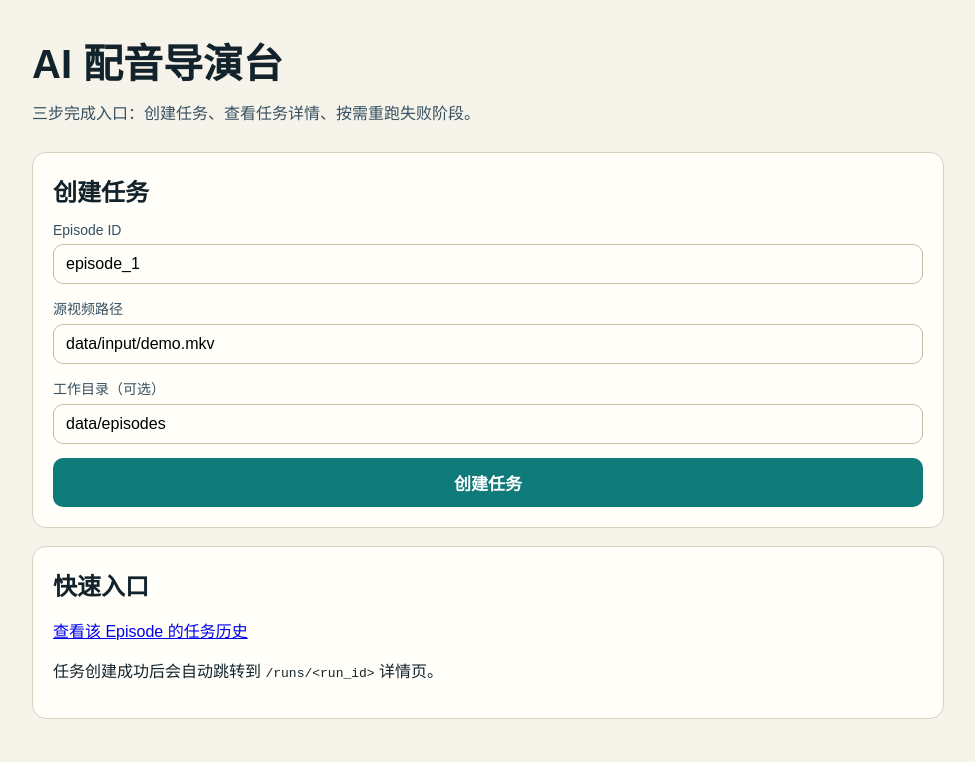
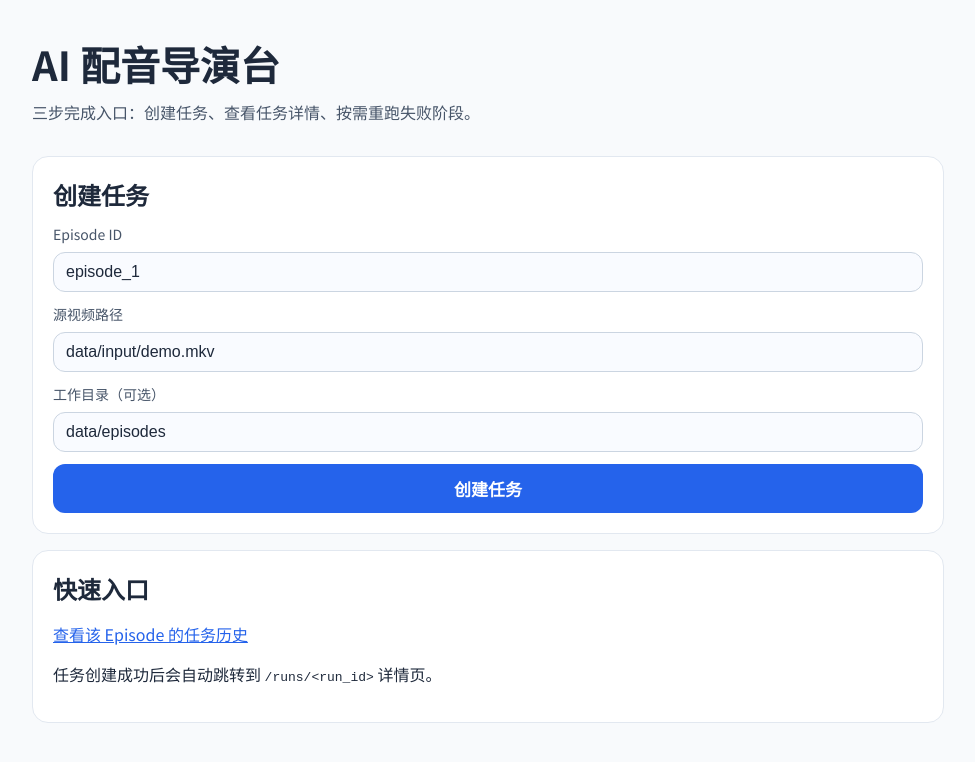
Before and after one commit to qurh/anime-with-her, a Next.js app in the folder apps/web/: page / in a window 1280 px wide. Shown: the top 762 px of the page, without its empty margins (152-1127 px from the left). Built offline with nearby package versions, Linux system fonts and the light colour scheme.

Commit message:
feat(web): add design tokens and typography baseline

```diff
--- a/apps/web/app/globals.css
+++ b/apps/web/app/globals.css
@@ -1,5 +1,40 @@
 :root {
   color-scheme: light;
+
+  --color-bg: #f8fafc;
+  --color-surface: #ffffff;
+  --color-surface-elevated: #f9fbff;
+  --color-border: #e2e8f0;
+  --color-border-strong: #cbd5e1;
+  --color-text: #1e293b;
+  --color-text-muted: #475569;
+  --color-text-subtle: #64748b;
+  --color-primary: #2563eb;
+  --color-primary-hover: #1d4ed8;
+  --color-primary-active: #1e40af;
+  --color-primary-contrast: #ffffff;
+  --color-success: #166534;
+  --color-success-bg: #ecfdf3;
+  --color-warning: #9a3412;
+  --color-warning-bg: #fff7ed;
+  --color-danger: #b91c1c;
+  --color-danger-bg: #fef2f2;
+  --color-info: #1d4ed8;
+  --color-info-bg: #eff6ff;
+
+  --space-4: 4px;
+  --space-8: 8px;
+  --space-12: 12px;
+  --space-16: 16px;
+  --space-24: 24px;
+  --space-32: 32px;
+  --space-40: 40px;
+  --space-48: 48px;
+
+  --radius-sm: 8px;
+  --radius-md: 12px;
+  --radius-lg: 16px;
+  --radius-pill: 999px;
 }
 
 * {
@@ -8,15 +43,27 @@
 
 body {
   margin: 0;
-  font-family: "Microsoft YaHei", "PingFang SC", sans-serif;
-  background: #f6f3ea;
-  color: #13232c;
+  font-family: var(--font-sans-zh), "Noto Sans SC", "PingFang SC", "Microsoft YaHei", sans-serif;
+  background: var(--color-bg);
+  color: var(--color-text);
+}
+
+a {
+  color: var(--color-primary);
+}
+
+a:focus-visible,
+button:focus-visible,
+input:focus-visible,
+select:focus-visible {
+  outline: 2px solid var(--color-primary);
+  outline-offset: 2px;
 }
 
 .container {
   max-width: 960px;
   margin: 0 auto;
-  padding: 40px 24px;
+  padding: var(--space-40) var(--space-24);
 }
 
 .hero h1 {
@@ -26,114 +73,117 @@ body {
 }
 
 .hero p {
-  margin-top: 12px;
-  margin-bottom: 28px;
-  color: #365060;
+  margin-top: var(--space-12);
+  margin-bottom: var(--space-32);
+  color: var(--color-text-muted);
 }
 
 .panel {
-  background: #fffef9;
-  border: 1px solid #d8d2be;
-  border-radius: 14px;
+  background: var(--color-surface);
+  border: 1px solid var(--color-border);
+  border-radius: var(--radius-lg);
   padding: 20px;
-  margin-bottom: 18px;
+  margin-bottom: var(--space-16);
 }
 
 .panel h2 {
   margin-top: 0;
-  margin-bottom: 14px;
+  margin-bottom: var(--space-12);
   font-size: 24px;
 }
 
 .form-grid {
   display: grid;
   grid-template-columns: 1fr;
-  gap: 14px;
+  gap: var(--space-12);
 }
 
 .field {
   display: grid;
-  gap: 6px;
+  gap: var(--space-8);
 }
 
 .field span {
-  color: #365060;
+  color: var(--color-text-muted);
   font-size: 14px;
 }
 
-.field input {
+.field input,
+.field select {
   width: 100%;
-  border: 1px solid #c9bf9f;
-  border-radius: 10px;
+  border: 1px solid var(--color-border-strong);
+  border-radius: var(--radius-md);
   padding: 10px 12px;
   font-size: 16px;
-  background: #fefdf7;
-}
-.field select {
-  width: 100%;
-  border: 1px solid #c9bf9f;
-  border-radius: 10px;
-  padding: 10px 12px;
-  font-size: 16px;
-  background: #fefdf7;
+  background: var(--color-surface-elevated);
+  color: var(--color-text);
 }
 
 .run-button {
   border: 0;
-  border-radius: 10px;
+  border-radius: var(--radius-md);
   padding: 12px 16px;
   font-size: 17px;
   font-weight: 700;
-  color: #fff;
-  background: #0f7a7a;
+  color: var(--color-primary-contrast);
+  background: var(--color-primary);
   cursor: pointer;
+  transition: background-color 140ms ease;
+}
+
+.run-button:hover:enabled {
+  background: var(--color-primary-hover);
+}
+
+.run-button:active:enabled {
+  background: var(--color-primary-active);
 }
 
 .run-button:disabled {
-  background: #75a7a7;
+  background: #94a3b8;
   cursor: not-allowed;
 }
 
 .error {
-  margin: 0 0 16px;
-  color: #9a2f2f;
-  background: #fff0ef;
-  border: 1px solid #efc1bf;
-  border-radius: 10px;
+  margin: 0 0 var(--space-16);
+  color: var(--color-danger);
+  background: var(--color-danger-bg);
+  border: 1px solid #fecaca;
+  border-radius: var(--radius-md);
   padding: 10px 12px;
 }
 
 .stage-list {
   display: grid;
-  gap: 8px;
-  margin-top: 14px;
+  gap: var(--space-8);
+  margin-top: var(--space-12);
 }
 
 .stage-item {
   display: flex;
   align-items: center;
   justify-content: space-between;
-  border: 1px solid #ddd4b6;
-  border-radius: 10px;
+  border: 1px solid var(--color-border);
+  border-radius: var(--radius-md);
   padding: 8px 10px;
-  background: #faf7ee;
+  background: var(--color-surface-elevated);
 }
 
 .runs-list {
   display: grid;
-  gap: 10px;
+  gap: var(--space-8);
 }
 
 .run-card {
   display: flex;
   justify-content: space-between;
-  gap: 16px;
-  border: 1px solid #ddd4b6;
-  border-radius: 10px;
-  background: #faf7ee;
+  gap: var(--space-16);
+  border: 1px solid var(--color-border);
+  border-radius: var(--radius-md);
+  background: var(--color-surface-elevated);
   padding: 12px;
 }
 
 .run-card p {
-  margin: 4px 0 0;
+  margin: var(--space-4) 0 0;
 }
--- a/apps/web/app/layout.tsx
+++ b/apps/web/app/layout.tsx
@@ -1,6 +1,14 @@
 import "./globals.css";
 import type { Metadata } from "next";
+import { Noto_Sans_SC } from "next/font/google";
 import type { ReactNode } from "react";
+
+const notoSansSc = Noto_Sans_SC({
+  subsets: ["latin"],
+  weight: ["400", "500", "600", "700"],
+  display: "swap",
+  variable: "--font-sans-zh",
+});
 
 export const metadata: Metadata = {
   title: "AI 配音导演台",
@@ -10,7 +18,7 @@ export const metadata: Metadata = {
 export default function RootLayout({ children }: { children: ReactNode }) {
   return (
     <html lang="zh-CN">
-      <body>{children}</body>
+      <body className={notoSansSc.variable}>{children}</body>
     </html>
   );
 }
--- a/apps/web/package.json
+++ b/apps/web/package.json
@@ -6,7 +6,7 @@
     "build": "next build",
     "start": "next start",
     "lint": "node tests/smoke/test_existing_pages_contract.js",
-    "test:e2e": "node tests/smoke/test_existing_pages_contract.js && node tests/smoke/test_runs_pages_contract.js && node tests/smoke/test_run_retry_contract.js"
+    "test:e2e": "node tests/smoke/test_existing_pages_contract.js && node tests/smoke/test_runs_pages_contract.js && node tests/smoke/test_run_retry_contract.js && node tests/smoke/test_ui_tokens_contract.js"
   },
   "dependencies": {
     "next": "15.3.3",
```
Also changed, not shown: apps/web/tests/smoke/test_ui_tokens_contract.js (added, +40 -0 lines).
